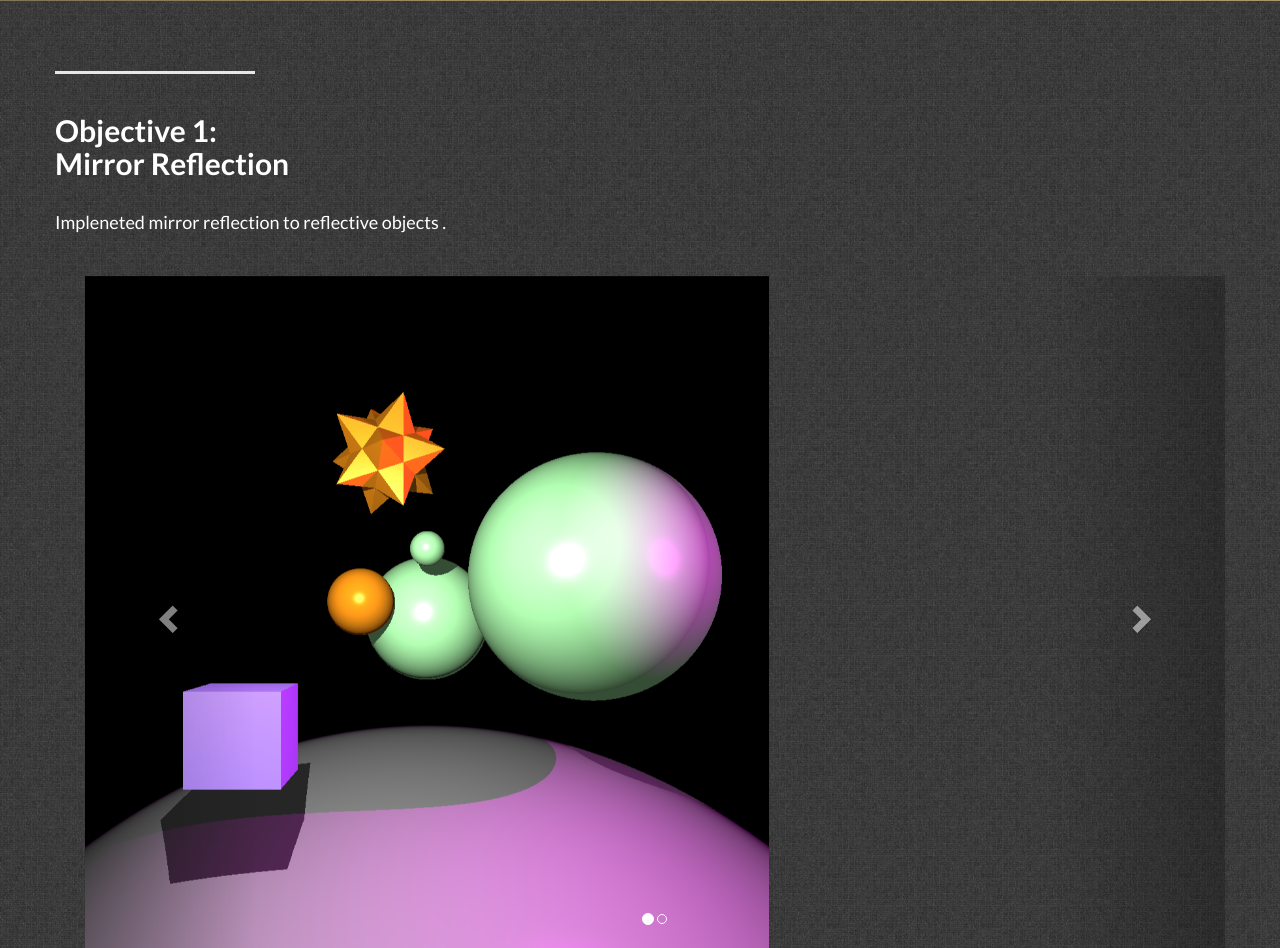
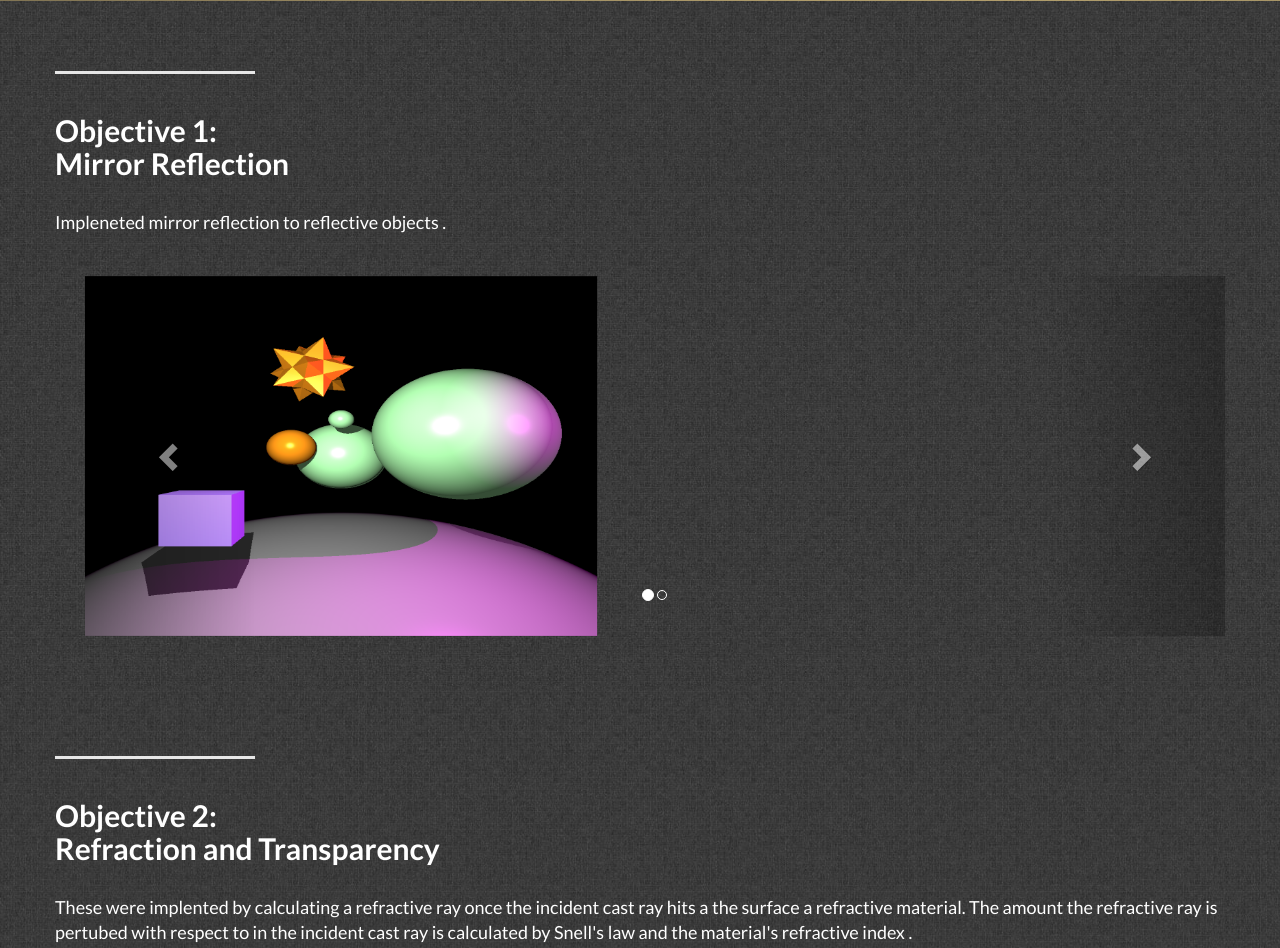
Before and after one commit to Jaytex/jaytracer, a plain HTML site: page index.html in a window 1280 px wide. Shown: the part 756-1704 px from the top of the page. Drawn offline with Linux system fonts and the light colour scheme.

Commit message:
Update landing-page.css

```diff
--- a/css/landing-page.css
+++ b/css/landing-page.css
@@ -37,13 +37,12 @@ body{
 }
 
 img{
-    width: 60%;
-    max-height: 40%;
+    max-height: 360px;
     position: relative;
 }
 .lawless img{
-    max-width:640px;
     max-height:360px;
+    position: fixed;
 }
 
 .intro-header {
```
